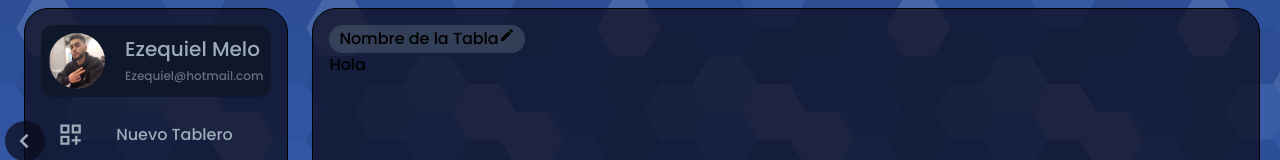
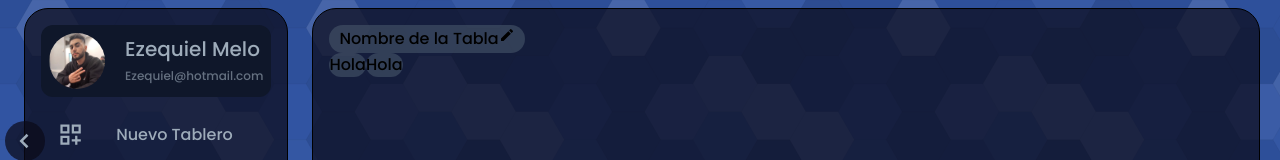
Before and after one commit to EzequielMelo/To-Do-List, a React (Vite) app in the folder To-Do-List/: page / in a window 1280 px wide. Shown: the top 160 px of the page. Built offline with nearby package versions, Linux system fonts and the light colour scheme.

Commit message:
Ya funcionan los botones de la sidebar y hay uno "Nueva Lista" que esta conectado a la Board haciendo que pueda generar nuevas listas, ahora mismo solo genera h1 hace falta modificar para generar listas

```diff
--- a/To-Do-List/src/App.jsx
+++ b/To-Do-List/src/App.jsx
@@ -1,13 +1,26 @@
+import { useState, useEffect } from 'react';
 import './App.css'
 import Sidebar from './Sidebar'
 import Board from './components/Board'
 
 function App() {
 
+  const [clickedItem, setClickedItem] = useState([]);
+  const [clickCounter, setClickCounter] = useState(0);
+
+  const handleSidebarItemClick = (item) => {
+    const itemId = item.id;
+    setClickedItem(item);
+    if(itemId==2)
+    {
+      setClickCounter(prevCounter => prevCounter + 1);
+    }
+  };
+
   return (
     <div className='w-full h-screen bg-back object-cover flex items-center'>
-     <Sidebar />
-     <Board initialBoardName={'Nombre de la Tabla'}/>
+     <Sidebar onSidebarItemClick={handleSidebarItemClick}/>
+     <Board initialBoardName={'Nombre de la Tabla'} initialListName={clickCounter}/>
     </div>
   )
 }
--- a/To-Do-List/src/Sidebar.jsx
+++ b/To-Do-List/src/Sidebar.jsx
@@ -1,15 +1,24 @@
-import { useState } from "react";
+import { useState, useEffect } from "react";
 import { BiChevronLeft } from "react-icons/bi"
 import UserProfile from "./components/UserProfile";
 import SideBarData from "./components/SideBarData";
 
 
-const Sidebar = () => {
+const Sidebar = ({ onSidebarItemClick }) => {
     const [toggle, setToggle] = useState(false)
+    const [clickedItem, setClickedItem] = useState(null)
+
+    const handleItemClick = (item) => {
+        setClickedItem(item);
+        if (onSidebarItemClick) {
+            onSidebarItemClick(item); // Llama a la función proporcionada por el padre
+        }
+    };
+
     return(
        <div className= {`${toggle ? "w-[5.8rem]" : ""} sidebar-container`}>
         <UserProfile toggle={toggle} />
-        <SideBarData toggle={toggle} />
+        <SideBarData toggle={toggle} onItemClick={handleItemClick} />
         <div className="absolute top-[7rem] flex justify-center items-center
         -left-5 w-10 h-10 bg-glass rounded-full cursor-pointer"
         onClick={() => setToggle(!toggle)}>
--- a/To-Do-List/src/components/Board.jsx
+++ b/To-Do-List/src/components/Board.jsx
@@ -1,12 +1,13 @@
-import { useState } from 'react';
+import { useState, useEffect } from 'react';
 import { MdEdit } from "react-icons/md";
 import List from './List';
 
 // eslint-disable-next-line react/prop-types
-const Board = ({ initialBoardName }) => {
+const Board = ({ initialBoardName, initialListName }) => {
     const [boardName, setBoardName] = useState(initialBoardName);
     const [isEditing, setIsEditing] = useState(false);
     const [customText, setCustomText] = useState(initialBoardName);
+    const [lists, setLists] = useState([]);
 
     const handleClick = () => {
         setIsEditing(true);
@@ -25,6 +26,13 @@ const Board = ({ initialBoardName }) => {
         }
     };
 
+    useEffect(() => {
+        if (initialListName !== null) {
+            //console.log("Ítem clickeado:", initialListName);
+            setLists(prevLists => [...prevLists, <List key={`list-${prevLists.length}`} />]);
+        }
+    }, [initialListName]);
+
     return (
         <div className={`list-container`}>
             {!isEditing
@@ -32,7 +40,7 @@ const Board = ({ initialBoardName }) => {
             (<h3 className='flex bg-slate-600 bg-opacity-60 rounded-full w-fit px-[10px] py-[2px]' onClick={handleClick}>{boardName}<MdEdit /></h3>)
             :
             (<input className='bg-slate-600 bg-opacity-60 rounded-full w-fit px-[10px] py-[2px]' type="text" value={customText} onChange={handleChange} onBlur={handleBlur}autoFocus/>)}
-            <List />
+            {lists.map(list => list)}
         </div>
     );
 };
--- a/To-Do-List/src/components/List.jsx
+++ b/To-Do-List/src/components/List.jsx
@@ -3,7 +3,7 @@ import { useState } from "react"
 
 const List = () => {
   return (
-    <div>
+    <div className='inline-block bg-slate-600 bg-opacity-60 rounded-full w-fit'>
       <h1>Hola</h1>
     </div>
   )
--- a/To-Do-List/src/components/SideBarData.jsx
+++ b/To-Do-List/src/components/SideBarData.jsx
@@ -1,14 +1,21 @@
 import { datas } from "../Data"
 
 // eslint-disable-next-line react/prop-types
-const SideBarData = ({ toggle }) => {
+const SideBarData = ({ toggle, onItemClick }) => {
   return (
     <div className=''>
       {datas.map(data => {
         return(
-            <div className={`${ toggle ? "last:w-[3.6rem]" : "last:w-[15rem]"} sidebar last:absolute left-4 bottom-4`} key={data.id}>
-                <div className="mr-8 text-[1.7rem] text-grey">{data.icon}</div>
-                <div className={`${toggle ? "opacity-0 delay-200" : ""} text-[1rem] text-grey whitespace-pre`}>{data.text}</div>
+            <div className={`${ toggle ? "last:w-[3.6rem]" : "last:w-[15rem]"} sidebar last:absolute left-4 bottom-4`}
+             key={data.id}
+             onClick={() => onItemClick(data)}
+            >
+                <div className="mr-8 text-[1.7rem] text-grey">
+                  {data.icon}
+                </div>
+                <div className={`${toggle ? "opacity-0 delay-200" : ""} text-[1rem] text-grey whitespace-pre`}>
+                  {data.text}
+                </div>
             </div>
         )
       })}
```
